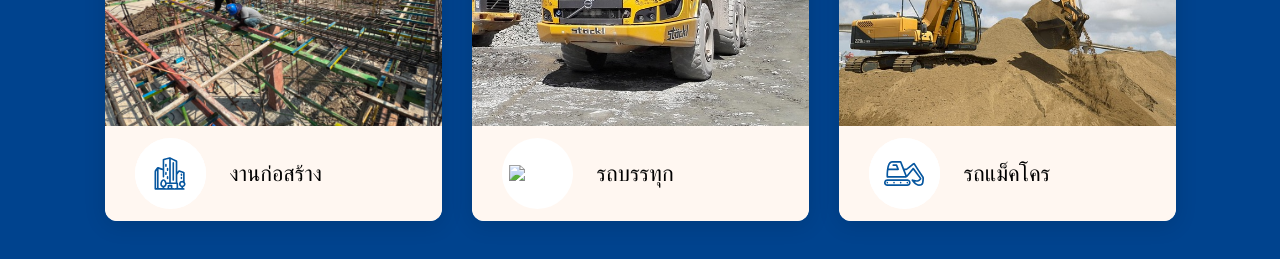
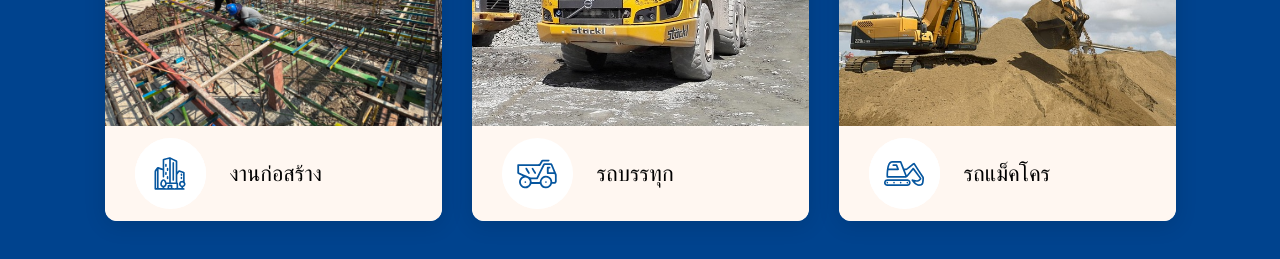
Before and after one commit to liviby/NTKConstruction2017, a plain HTML site: page index.html in a window 1280 px wide. Shown: the part 1600-1859 px from the top of the page. Drawn offline with nearby package versions, Linux system fonts and the light colour scheme; a web font is replaced by a local one.

Commit message:
Update index.html
icon truck

```diff
--- a/index.html
+++ b/index.html
@@ -129,7 +129,7 @@
           ></div>
           <div class="card-footer">
             <div class="card-icon">
-              <img src="Assets/Icon.svg" alt="Truck" />
+              <img src="Assets/Icon2.svg" alt="Truck" />
             </div>
             <div class="card-title">รถบรรทุก</div>
           </div>
```
